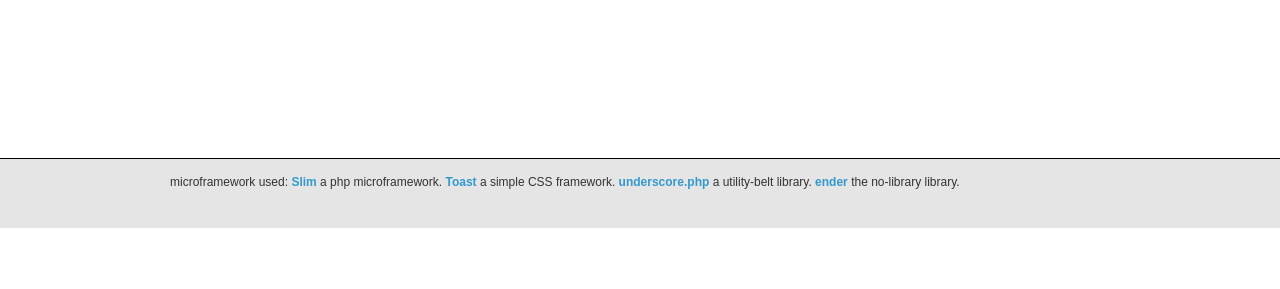
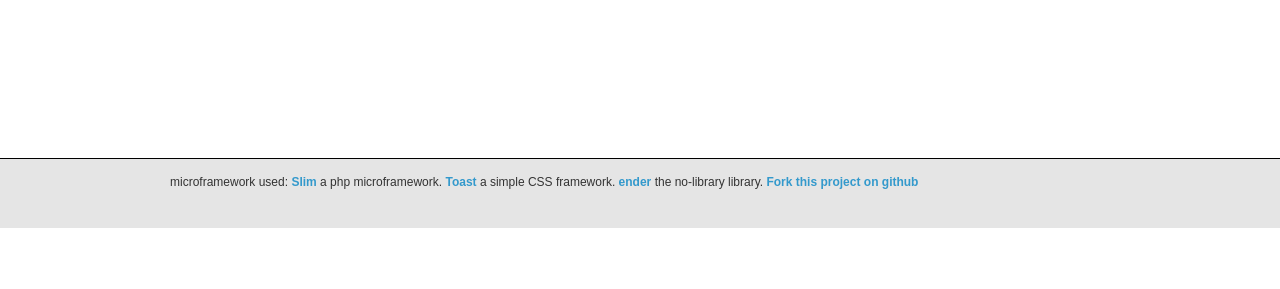
Before and after one commit to micheg/piqo, a PHP site: page /app/views/view_index.php in a window 1280 px wide. Shown: the part 511-800 px from the top of the page. Run offline with PHP 8.4, Linux system fonts and the light colour scheme; the template is opened without the code that fills it, so the values that code supplies are empty.

Commit message:
fix link

```diff
--- a/app/views/view_index.php
+++ b/app/views/view_index.php
@@ -52,9 +52,9 @@
     <p>
       <small>microframework used:
       <a href="http://www.slimframework.com/">Slim</a> a php microframework.
-      <a href="http://www.slimframework.com/">Toast</a> a simple CSS framework.
-      <a href="http://www.slimframework.com/">underscore.php</a> a utility-belt library.
+      <a href="http://daneden.me/toast/">Toast</a> a simple CSS framework.
       <a href="http://ender.no.de/">ender</a> the no-library library.
+      <a href="https://github.com/micheg/piqo">Fork this project on github</a>
       </small>
     </p>
 
```
